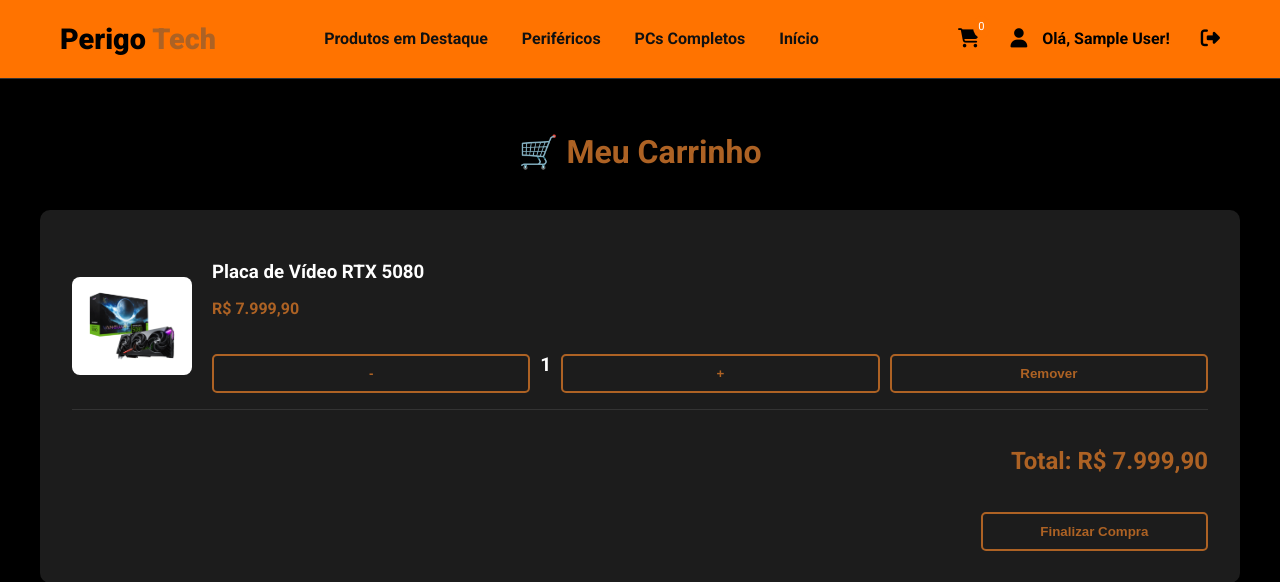
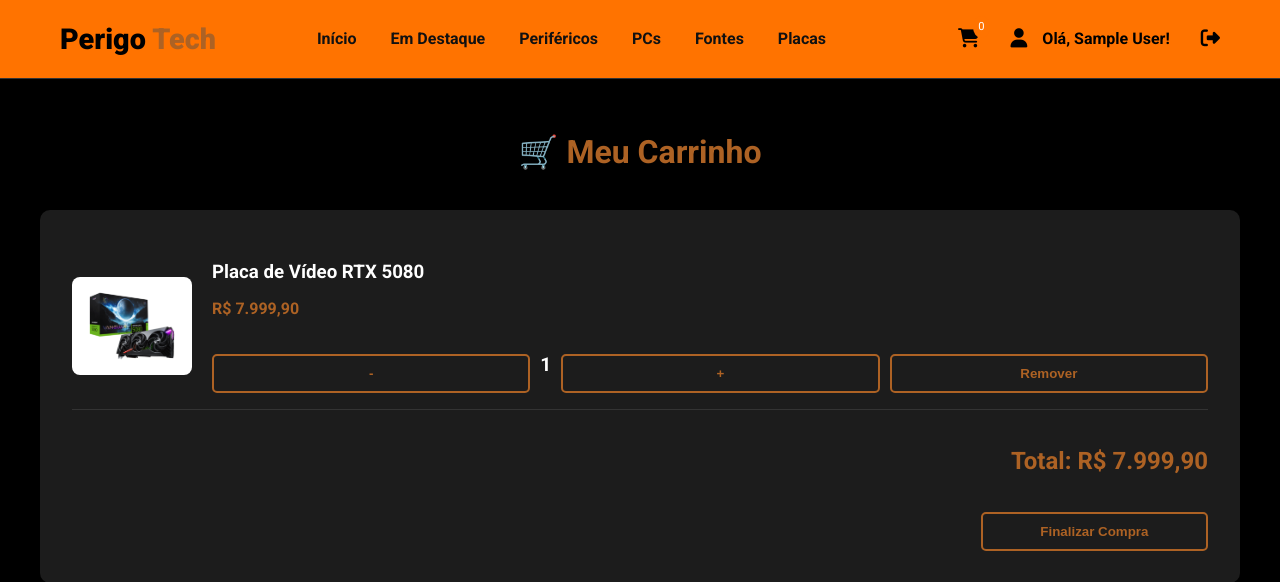
Before and after one commit to Italoromulo/projeto2, a PHP site: page /carrinho.php in a window 1280 px wide. Shown: the top 582 px of the page. Run offline with PHP 8.4, Linux system fonts and the light colour scheme; the visitor is signed in with stand-in values (Sample User, id 1).

Commit message:
Update carrinho.php

```diff
--- a/carrinho.php
+++ b/carrinho.php
@@ -515,10 +515,12 @@ if (!isset($_SESSION['nome'])) {
             <a href="loja.php" class="logo">Perigo <span>Tech</span></a>
             <nav class="main-nav">
                 <span>
-                    <a href="loja.php #prod_destaq">Produtos em Destaque</a>
-                    <a href="loja.php #perif">Periféricos</a>
-                    <a href="loja.php #pc_completo">PCs Completos</a>
-                    <a href="loja.php">Início</a>
+                    <a href="loja.php#">Início</a>
+                    <a href="loja.php#prod_destaq"> Em Destaque</a>
+                    <a href="loja.php#perif">Periféricos</a>
+                    <a href="loja.php#pc_completo">PCs</a>
+                    <a href="loja.php#fontes">Fontes</a>
+                    <a href="loja.php#placas">Placas</a>
                 </span>
             </nav>
             <div class="header-icons">
```
